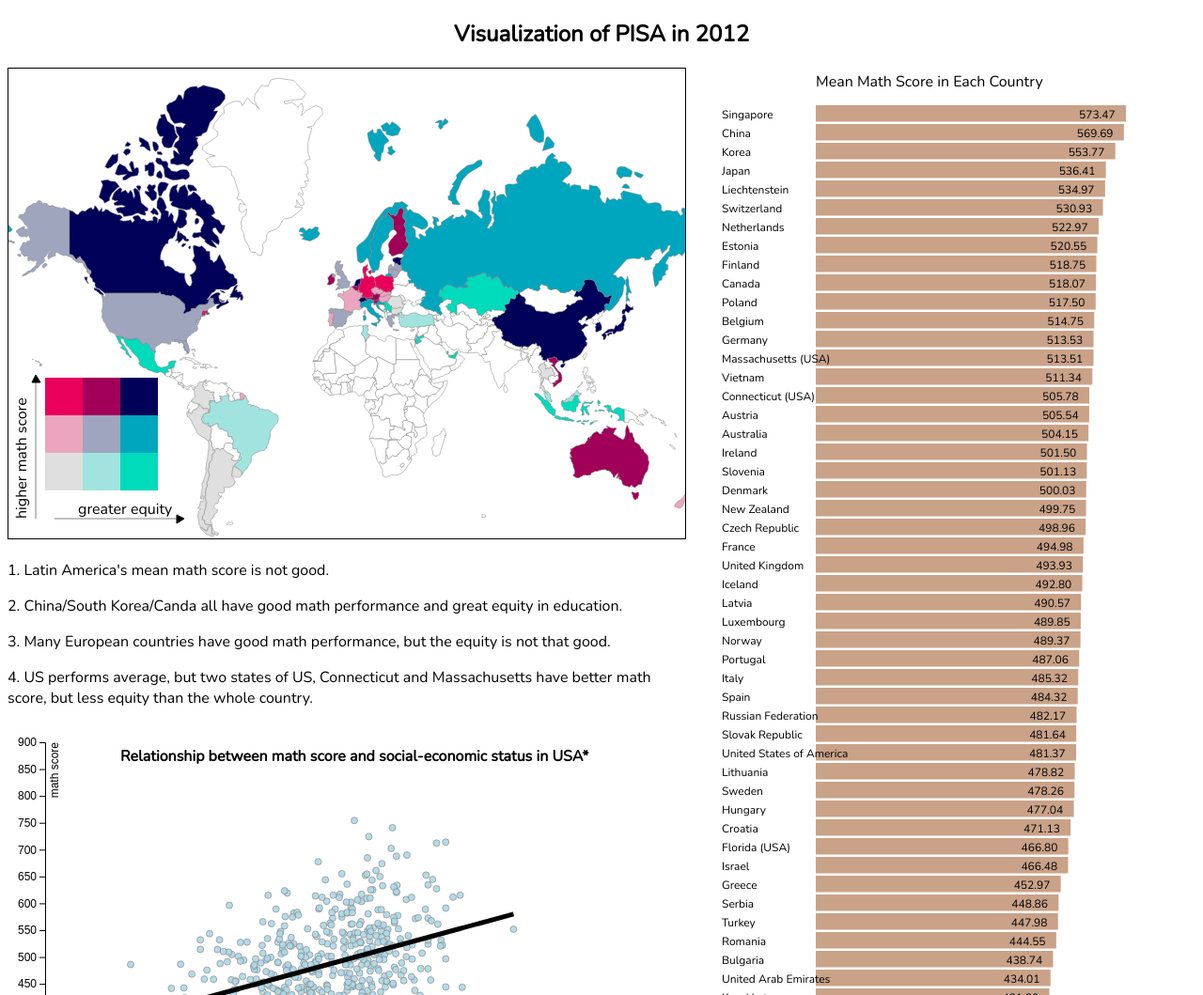
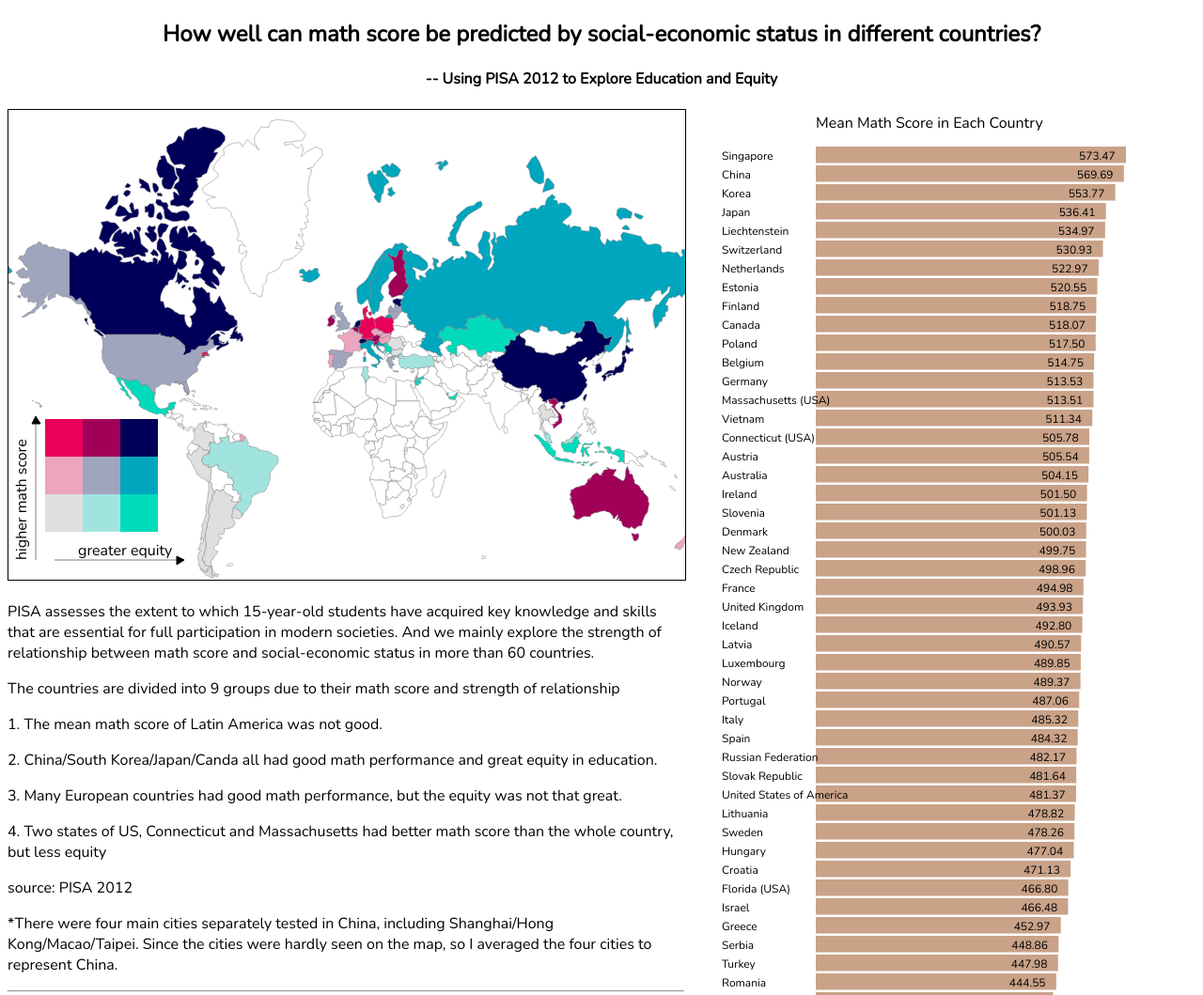
Before and after one commit to fttlanshang/visualization-of-PISA, a plain HTML site: page index.html in a window 1280 px wide. Shown: the top 1059 px of the page at 94% size. Drawn offline with nearby package versions, Linux system fonts and the light colour scheme.

Commit message:
changed a little

```diff
--- a/index.html
+++ b/index.html
@@ -9,7 +9,7 @@
 		body {
 			font-family: 'Nunito', sans-serif;
 		}
-		h2 {
+		h2, h4 {
 			text-align: center;
 		}
 		main {
@@ -76,7 +76,8 @@
 	</style>
 </head>
 <body>
-	<h2>Visualization of PISA in 2012</h2>
+	<h2>How well can math score be predicted by social-economic status in different countries?</h2>
+	<h4>-- Using PISA 2012 to Explore Education and Equity</h4>
 	<main>
 		<div class="left">
 			<div id="grid"></div>
@@ -278,9 +279,12 @@
             		.attr("stroke-width", 0.5)
             	  	.attr("fill", function(d) {
 	            	  	var index = countries.indexOf(d.properties.name);
-	            	  	if(index == -1) {
-	            	  		return "white";
+	            	  	if(index == -1 && d.properties.name != "Chinese Taipei") {
+            	  			return "white";
 	            	  	} else {
+	            	  		if(d.properties.name == "Chinese Taipei") {
+	            	  			index = countries.indexOf("China");
+	            	  		}
 	            	  		var country_pisa = data[index];
 	            	  		var color_math_index = 3 - parseInt(country_pisa["MATH_INDEX"]);
 	            	  		// here is a little confusing, since in the .csv file, 3 means better math performance and 1 means poor math performances
@@ -435,17 +439,22 @@
             d3.csv("INFO_PISA2012.csv", fill_countries);
             d3.csv("america_pisa_sample.csv", draw_scatter);
             var story = [
-            	"",
-            	"1. Latin America's mean math score is not good.",
-            	"2. China/South Korea/Canda all have good math performance and great equity in education.",
-            	"3. Many European countries have good math performance, but the equity is not that good.",
-            	"4. US performs average, but two states of US, Connecticut and Massachusetts have better math score, but less equity than the whole country."
+            	"PISA assesses the extent to which 15-year-old students have acquired key knowledge and skills that are essential for full participation in modern societies. And we mainly explore the strength of relationship between math score and social-economic status in more than 60 countries.",
+            	"The countries are divided into 9 groups due to their math score and strength of relationship",
+            	"1. The mean math score of Latin America was not good.",
+            	"2. China/South Korea/Japan/Canda all had good math performance and great equity in education.",
+            	"3. Many European countries had good math performance, but the equity was not that great.",
+            	"4. Two states of US, Connecticut and Massachusetts had better math score than the whole country, but less equity",
+            	"source: <a link='http://www.oecd.org/pisa/pisaproducts/datavisualizationcontest.htm'>PISA 2012</a>",
+            	"*There were four main cities separately tested in China, including Shanghai/Hong Kong/Macao/Taipei. Since the cities were hardly seen on the map, so I averaged the four cities to represent China.",
+            	"<hr>"
+
             ]
             d3.select('#conclusion')
             	.selectAll("p")
             	.data(story).enter()
             	.append("p")
-            	.text(function(d) { return d;});
+            	.html(function(d) { return d;});
 
 
 		};
```
